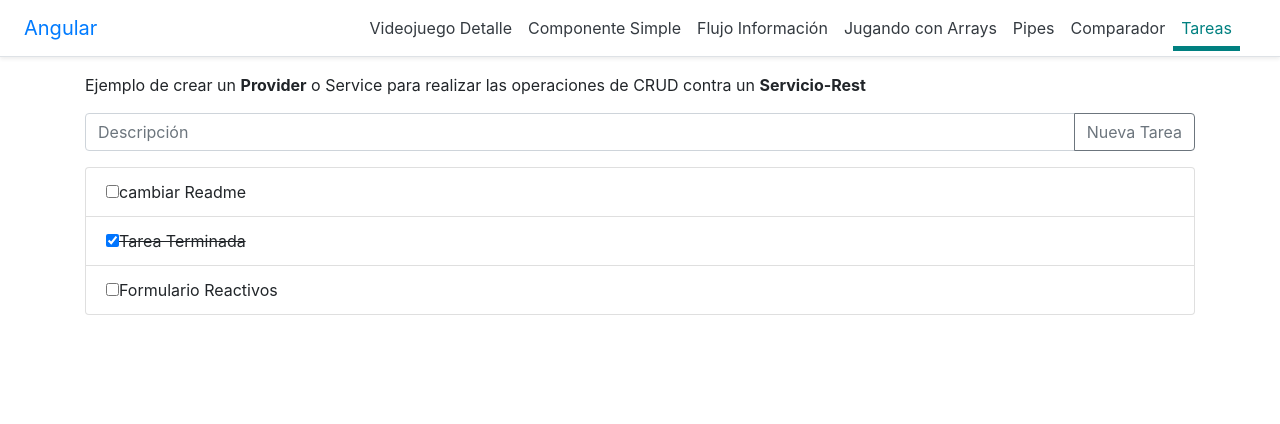
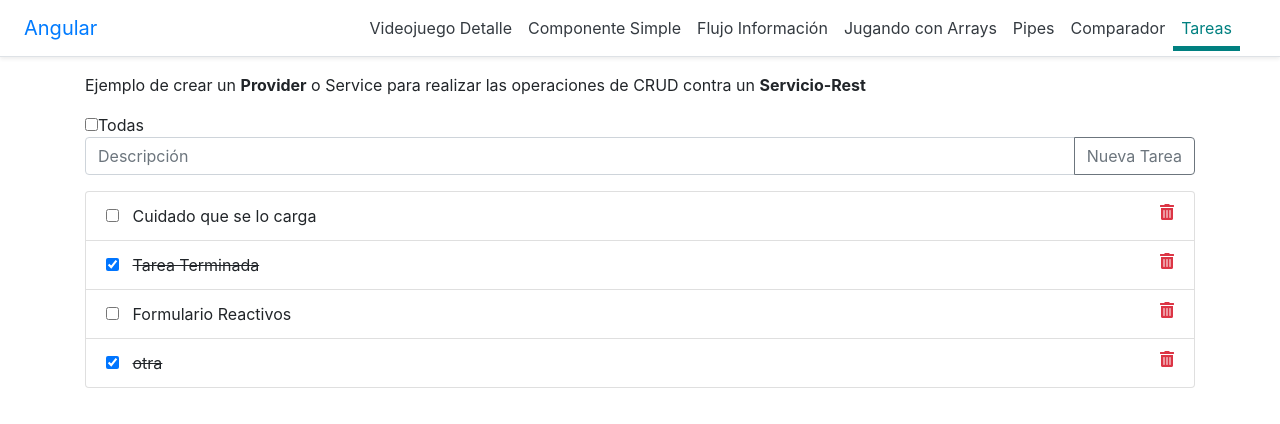
Before and after one commit to anderuraga/my-app, an Angular app: page /tareas in a window 1280 px wide. Shown: the top 424 px of the page. Built offline with nearby package versions, Linux system fonts and the light colour scheme; data requests are answered from the project's data file.

Commit message:
tareas terminado

```diff
--- a/db.json
+++ b/db.json
@@ -18,9 +18,9 @@
   },
   "tareas": [
     {
-      "id": 1,
-      "titulo": "cambiar Readme",
-      "terminado": false
+      "titulo": "Cuidado que se lo carga",
+      "terminado": false,
+      "id": 1
     },
     {
       "id": 2,
@@ -31,6 +31,11 @@
       "id": 3,
       "titulo": "Formulario Reactivos",
       "terminado": false
+    },
+    {
+      "titulo": "otra",
+      "terminado": true,
+      "id": 4
     }
   ]
 }
--- a/src/app/components/tarea/tarea.component.html
+++ b/src/app/components/tarea/tarea.component.html
@@ -1,4 +1,7 @@
 <p>Ejemplo de crear un <b>Provider</b> o Service para realizar las operaciones de CRUD contra un <b>Servicio-Rest</b></p>
+
+
+<input (change)="filtrar()" type="checkbox" >{{textoFiltro}}
 
 <div class="input-group mb-3">
     <input type="text" [(ngModel)]="nueva" class="form-control" placeholder="Descripción">
@@ -7,10 +10,14 @@
     </div>
 </div>
 
+
+
+
 <ul class="list-group">
-    <li class="list-group-item" *ngFor="let tarea of tareas">
-      <input type="checkbox" checked="{{ tarea.terminado ? 'checked' : ''}}" />
-      <span *ngIf="!tarea.terminado">{{tarea.titulo}}</span>
-      <span *ngIf="tarea.terminado"><del>{{tarea.titulo}}</del></span>
+    <li class="list-group-item" *ngFor="let tarea of tareas | completas : todas">
+      <input type="checkbox" checked="{{ tarea.terminado ? 'checked' : ''}}" (change)="terminar(tarea)" />
+      <span *ngIf="!tarea.terminado"> &nbsp; {{tarea.titulo}}</span>
+      <span *ngIf="tarea.terminado"> &nbsp; <del>{{tarea.titulo}}</del></span>
+      <span class="fas fa-trash-alt float-right text-danger" (click)="eliminar( tarea.id )"></span>
     </li>
 </ul>
--- a/src/app/components/tarea/tarea.component.ts
+++ b/src/app/components/tarea/tarea.component.ts
@@ -12,9 +12,15 @@ export class TareaComponent implements OnInit {
   tareas: Tarea[];
   nueva: string;
 
+  todas: boolean;
+  textoFiltro: string;
+
   constructor( public tareaService: TareaService ) {
     console.trace('TareaComponent constructor');
     this.tareas = [];
+    this.nueva = "";
+    this.todas = true;
+    this.textoFiltro = 'Todas';
   }
 
   ngOnInit() {
@@ -22,6 +28,11 @@ export class TareaComponent implements OnInit {
     this.recargarLista();
   }
 
+  filtrar(){
+    console.trace('TareaComponent filtrar');
+    this.todas = !this.todas;
+    this.textoFiltro = (this.todas)?'Todas':'Pendientes';
+  }
 
   recargarLista(){
     console.trace('TareaComponent recargarLista');
@@ -33,11 +44,30 @@ export class TareaComponent implements OnInit {
   }
 
   nuevaTarea(){
-    console.trace('TareaComponent nuevaTarea');
-    let nuevaTarea = new Tarea();
-    nuevaTarea.titulo = this.nueva;
-    this.tareaService.add( nuevaTarea ).subscribe( data =>{
+    console.trace('TareaComponent nuevaTarea ' + this.nueva);
+    let tarea = new Tarea();
+    tarea.titulo = this.nueva;
+    this.tareaService.add( tarea ).subscribe( data =>{
       console.debug(data);
+      this.recargarLista();
+      this.nueva = "";
+    });
+  }
+
+
+  eliminar( id: number ){
+    console.trace(`TareaComponent eliminar ${id}` );
+    this.tareaService.delete(id).subscribe( data => {
+      console.debug('data %o', data);
+      this.recargarLista();
+    });
+  }
+
+
+  terminar (tarea: Tarea){
+    console.trace('TareaComponent terminar %o', tarea );
+    this.tareaService.marcarTerminado(tarea).subscribe( data => {
+      console.debug('data %o', data);
       this.recargarLista();
     });
   }
--- /dev/null
+++ b/src/app/pipes/tareas.pipe.ts
@@ -0,0 +1,18 @@
+import { Pipe, PipeTransform } from '@angular/core';
+
+@Pipe({
+  name: 'completas'
+})
+export class TareasPipe implements PipeTransform {
+
+  transform(value: any, todas: boolean): any {
+
+    if ( todas ){
+      return value;
+    }else{
+      return value.filter( el => el.terminado === false );
+    }
+
+  }
+
+}
--- a/src/app/providers/tarea.service.ts
+++ b/src/app/providers/tarea.service.ts
@@ -37,4 +37,25 @@ export class TareaService {
 }
 
 
+delete( id: number ): Observable<any>{
+  let uri = this.endpoint + "/" + id
+  console.trace(`TareaService delete ${uri}`);
+  return this.http.delete( uri );
 }
+
+marcarTerminado( tarea: Tarea ): Observable<any>{
+  let uri = this.endpoint + "/" + tarea.id;
+  console.trace(`TareaService marcarTerminado ${uri}`);
+  let body  = {
+      "terminado": !tarea.terminado
+    };
+  const httpOptions = {
+    headers: new HttpHeaders({
+      'Content-Type':  'application/json'
+    })
+  };
+  return this.http.patch( uri, body, httpOptions );
+}
+
+
+}
--- a/src/index.html
+++ b/src/index.html
@@ -9,8 +9,16 @@
 
   <link rel="icon" type="image/x-icon" href="favicon.ico">
 
+
+
+
  <!-- Bootstrap CSS -->
  <link rel="stylesheet" href="https://stackpath.bootstrapcdn.com/bootstrap/4.1.3/css/bootstrap.min.css" integrity="sha384-MCw98/SFnGE8fJT3GXwEOngsV7Zt27NXFoaoApmYm81iuXoPkFOJwJ8ERdknLPMO" crossorigin="anonymous">
+
+
+ <!-- fontawesome -->
+ <link rel="stylesheet" href="https://use.fontawesome.com/releases/v5.5.0/css/all.css" integrity="sha384-B4dIYHKNBt8Bc12p+WXckhzcICo0wtJAoU8YZTY5qE0Id1GSseTk6S+L3BlXeVIU" crossorigin="anonymous">
+
 
 
 </head>
```
Also changed, not shown: src/app/app.module.ts (+6 -3 lines).
